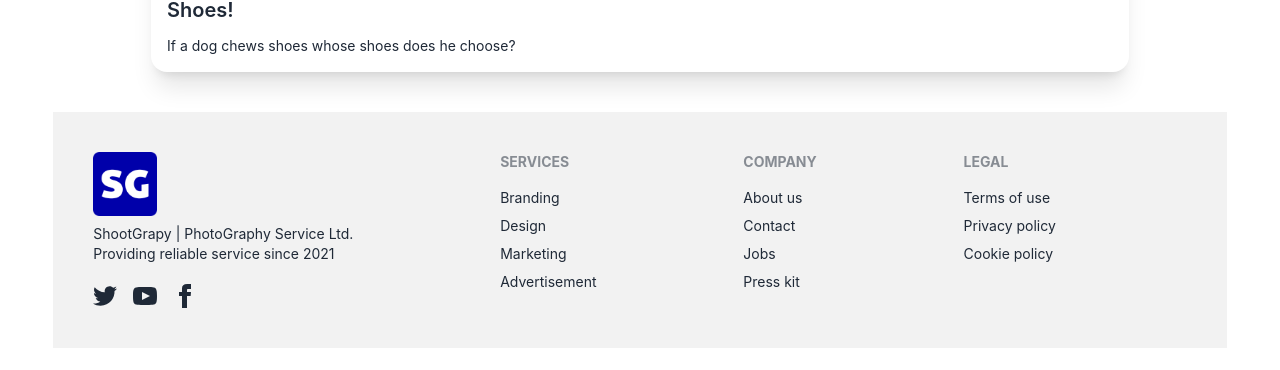
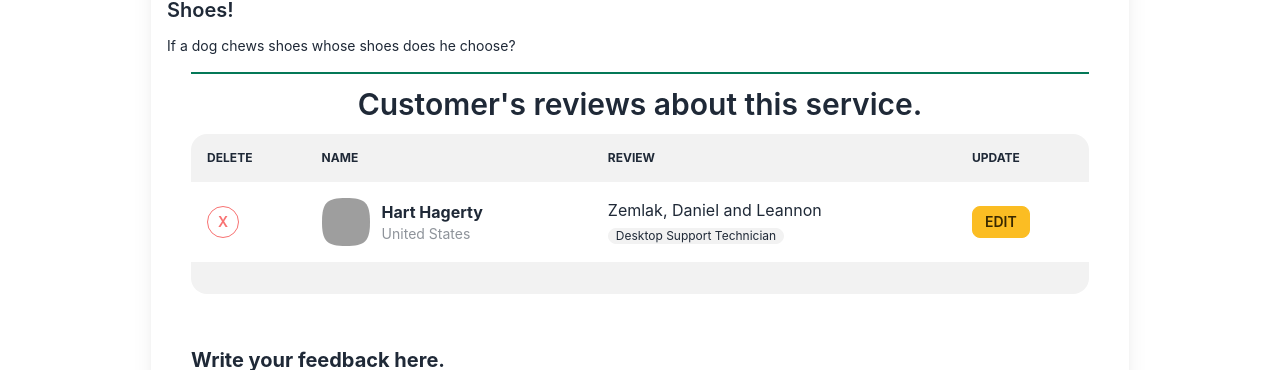
Before and after one commit to ayeasin14/photographer-review-client, a React (Create React App) app: page /service/id in a window 1280 px wide. Shown: the part 582-952 px from the top of the page. Before the commit the page ends 930 px from the top, so only its background shows below. Built offline with nearby package versions, Linux system fonts and the light colour scheme; grey boxes are pictures that could not be loaded.

Commit message:
review added

```diff
--- a/src/Pages/AddService/AddService.js
+++ b/src/Pages/AddService/AddService.js
@@ -1,5 +1,4 @@
 import React from 'react';
-import { Link } from 'react-router-dom';
 
 const AddService = () => {
     return (
--- /dev/null
+++ b/src/Pages/Review/Review.js
@@ -0,0 +1,67 @@
+import React from 'react';
+
+const Review = () => {
+    return (
+        <div>
+            <div className="overflow-x-auto w-full">
+                <table className="table w-full">
+
+                    <thead>
+                        <tr>
+                            <th>Delete</th>
+                            <th>Name</th>
+                            <th>Review</th>
+                            <th>Update</th>
+                        </tr>
+                    </thead>
+                    <tbody>
+
+                        <tr>
+                            <th>
+                                <label>
+                                    <button className='btn btn-circle btn-outline btn-error btn-sm'>X</button>
+                                </label>
+                            </th>
+                            <td>
+                                <div className="flex items-center space-x-3">
+                                    <div className="avatar">
+                                        <div className="mask mask-squircle w-12 h-12">
+                                            <img src="/tailwind-css-component-profile-2@56w.png" alt="Avatar Tailwind CSS Component" />
+                                        </div>
+                                    </div>
+                                    <div>
+                                        <div className="font-bold">Hart Hagerty</div>
+                                        <div className="text-sm opacity-50">United States</div>
+                                    </div>
+                                </div>
+                            </td>
+                            <td>
+                                Zemlak, Daniel and Leannon
+                                <br />
+                                <span className="badge badge-ghost badge-sm">Desktop Support Technician</span>
+                            </td>
+
+                            <th>
+                                <button className="btn btn-warning btn-sm">Edit</button>
+                            </th>
+                        </tr>
+                    </tbody>
+
+                    <tfoot>
+                        <tr>
+                            <th></th>
+                            <th></th>
+                            <th></th>
+                            <th></th>
+
+                        </tr>
+                    </tfoot>
+
+                </table>
+            </div>
+
+        </div>
+    );
+};
+
+export default Review;
--- a/src/Pages/ServiceDetails/ServiceDetails.js
+++ b/src/Pages/ServiceDetails/ServiceDetails.js
@@ -1,12 +1,23 @@
 import React from 'react';
+import Review from '../Review/Review';
 
 const ServiceDetails = () => {
     return (
-        <div className="card card-compact bg-base-100 shadow-xl w-10/12 mx-auto my-10">
+        <div className="card card-compact my-10 bg-base-100 shadow-xl w-10/12 mx-auto">
             <img className='w-10/12 mx-auto' src="https://placeimg.com/400/225/arch" alt="Shoes" />
             <div className="card-body">
                 <h2 className="card-title">Shoes!</h2>
                 <p>If a dog chews shoes whose shoes does he choose?</p>
+            </div>
+            <div className='mx-10'>
+                <hr className='border border-emerald-700' />
+                <h1 className='text-3xl my-3 text-center font-semibold'>Customer's reviews about this service.</h1>
+                <Review></Review>
+            </div>
+            <div className='m-10'>
+                <h1 className='font-bold text-xl my-3'>Write your feedback here.</h1>
+                <textarea name="review" className='rounded-lg w-full textarea textarea-accent text-xl' id="" cols="30" rows="10" placeholder="Write your review here at least 100 char..." /> <br />
+                <input type="submit" className='btn btn-info my-3' value="Submit" />
             </div>
         </div>
     );
```
